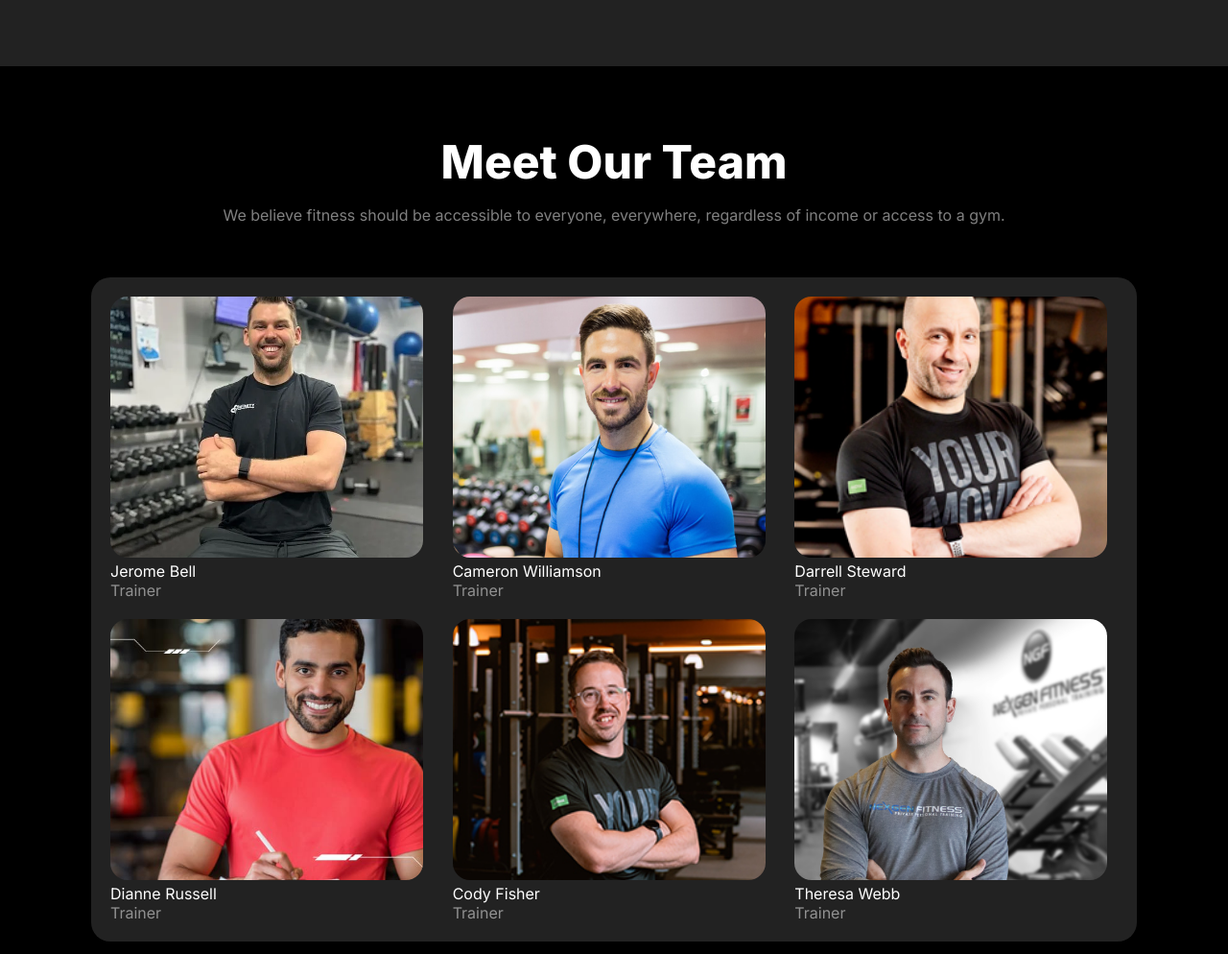
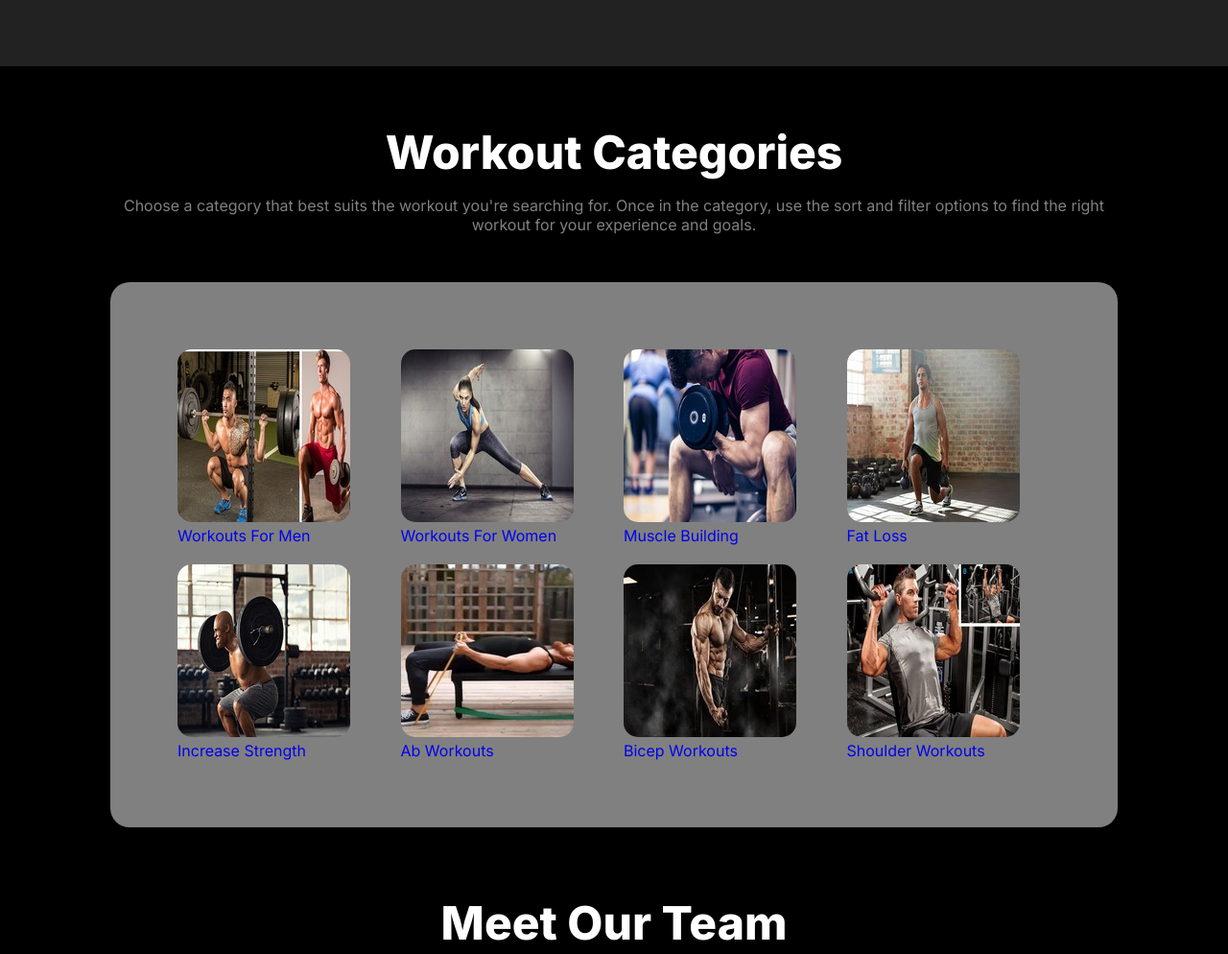
Before and after one commit to Pritom-Majumder/Prog.Hero-Assignment-2, a plain HTML site: page index.html in a window 1280 px wide. Shown: the part 2920-3914 px from the top of the page at 96% size. Drawn offline with Linux system fonts and the light colour scheme; a web font is replaced by a local one.

Commit message:
added_new_section

```diff
--- a/Assignment-2/style.css
+++ b/Assignment-2/style.css
@@ -371,6 +371,66 @@ main input[type="button"]{
   width: 76%;
 }
 
+
+
+/* Categories styles */
+.categories-heading{
+  text-align: center;
+  margin-top: 60px;
+  margin-bottom: 50px;
+}
+
+.categories-img-conta{
+  background-color:gray;
+  margin: 0 auto;
+  max-width:1050px ;
+  border-radius: 20px;
+}
+
+.categories-img{
+  display: grid;
+  grid-template-columns: repeat(4 , 1fr);
+  padding: 70px;
+  gap: 20px;
+  /* border-radius: 8px; */
+}
+
+.categories-each-img {
+  border-radius: 15px;
+}
+
+.categories-img> .bottom-left {
+  position: relative;
+  bottom: 30px;
+  /* text-decoration: none; */
+}
+
+.shoulder-workout{
+  text-decoration: none;
+}
+.workout-for-man{
+  text-decoration: none;
+}
+.workout-for-woman{
+  text-decoration: none;
+}
+.muscle-builder{
+  text-decoration: none;
+}
+.fat-loss{
+  text-decoration: none;
+}
+.increase-strength{
+  text-decoration: none;
+}
+.ab-workouts{
+  text-decoration: none;
+}
+.bicep-workout {
+  text-decoration: none;
+}
+
+
 /* Our Team styles */
 
 .team{
--- a/index.html
+++ b/index.html
@@ -141,6 +141,70 @@
           </div>
         </section>
 
+        <!-- New section for WORKOUT CATEGORIES -->
+        <section>
+            <div class="categories-heading">
+               <h3 class="change-heading">Workout Categories</h3>
+               <p class="change-descri">Choose a category that best suits the workout you're searching for. Once in the category, use the sort and filter options to find the right <br>workout for your experience and goals.</p>
+            </div>
+
+            <div class="categories-img-conta">
+               <div class="categories-img">
+                  <div class="">
+                     <img class="categories-each-img" src="images/catagory1.1.jpg" alt="">
+                     <!-- <img src="images/catagory2.2.jpg" alt=""> -->
+                      <div>
+                     <a href="https://www.healthline.com/nutrition/workout-routine-for-men#_noHeaderPrefixedContent" class="workout-for-man bottom-left">Workouts For Men</a>
+                     </div>
+                  </div>
+                  <div class="">
+                     <img class="categories-each-img" src="images/catagory2.2.jpg" alt="">
+
+                   <div>
+                     <a href="https://www.curves.com/about/curves-circuit" class="workout-for-woman bottom-left">Workouts For Women</a>
+                    </div>
+
+                  </div>
+                  <div class="">
+                     <img class="categories-each-img" src="images/catagory3.3.jpg" alt="">
+                     <div>
+                     <a href="https://www.puregym.com/blog/the-best-gym-workout-plan-for-gaining-muscle/" class="muscle-builder bottom-left">Muscle Building</a>
+                    </div>
+                  </div>
+                  <div class="">
+                     <img class="categories-each-img" src="images/catagory4.4.jpg" alt="">
+                     <div>
+                     <a href="https://www.setforset.com/blogs/news/8-week-gym-routine-for-fat-loss" class="fat-loss bottom-left">Fat Loss</a>
+                     </div>
+                  </div>
+                  <div class="">
+                     <img class="categories-each-img" src="images/catagory5.5.jpg" alt="">
+                     <div>
+                     <a href="https://www.healthline.com/health/fitness/how-to-build-strength-guide" class="increase-strength bottom-left" >Increase Strength</a>
+                     </div>
+                  </div>
+                  <div class="">
+                     <img class="categories-each-img" src="images/catagory6.6.jpg" alt="">
+                     <div>
+                     <a href="https://fitliferegime.com/best-abs-workout-that-you-can-do-at-gym/" class="ab-workouts bottom-left">Ab Workouts</a>
+                     </div>
+                  </div>
+                  <div class="">
+                     <img class="categories-each-img" src="images/catagory7.7.jpg" alt="">
+                     <div>
+                     <a href="https://www.strengthlog.com/biceps-exercises/" class="bicep-workout bottom-left">Bicep Workouts</a> </div>
+               </div>
+               <div class="">
+                  <img class="categories-each-img" src="images/catagory8.8.jpg" alt="">
+                  <div>
+                  <a href="https://www.strengthlog.com/shoulder-exercises/"  class="shoulder-workout bottom-left ">Shoulder Workouts</a>
+               </div>
+               </div>
+            </div>
+            </div>
+        </section>
+
+
         <!-- Our Team -->
          <section class="team">
             <div class="team-container-1">
```
Also changed, not shown: images/catagory1.1.jpg (added), images/catagory2.2.jpg (added), images/catagory3.3.jpg (added), images/catagory4.4.jpg (added), images/catagory5.5.jpg (added), images/catagory6.6.jpg (added), images/catagory7.7.jpg (added), images/catagory8.8.jpg (added).
